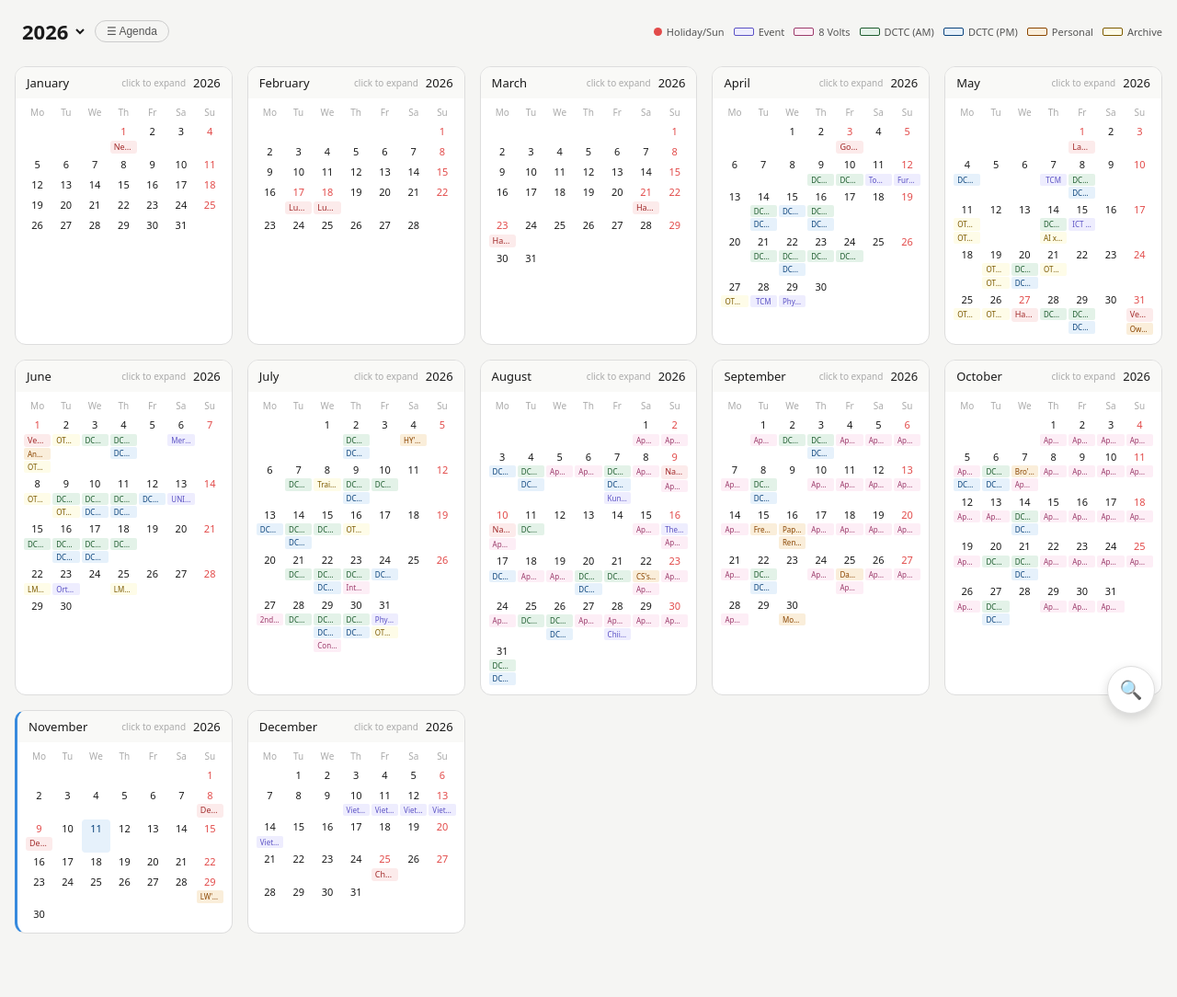
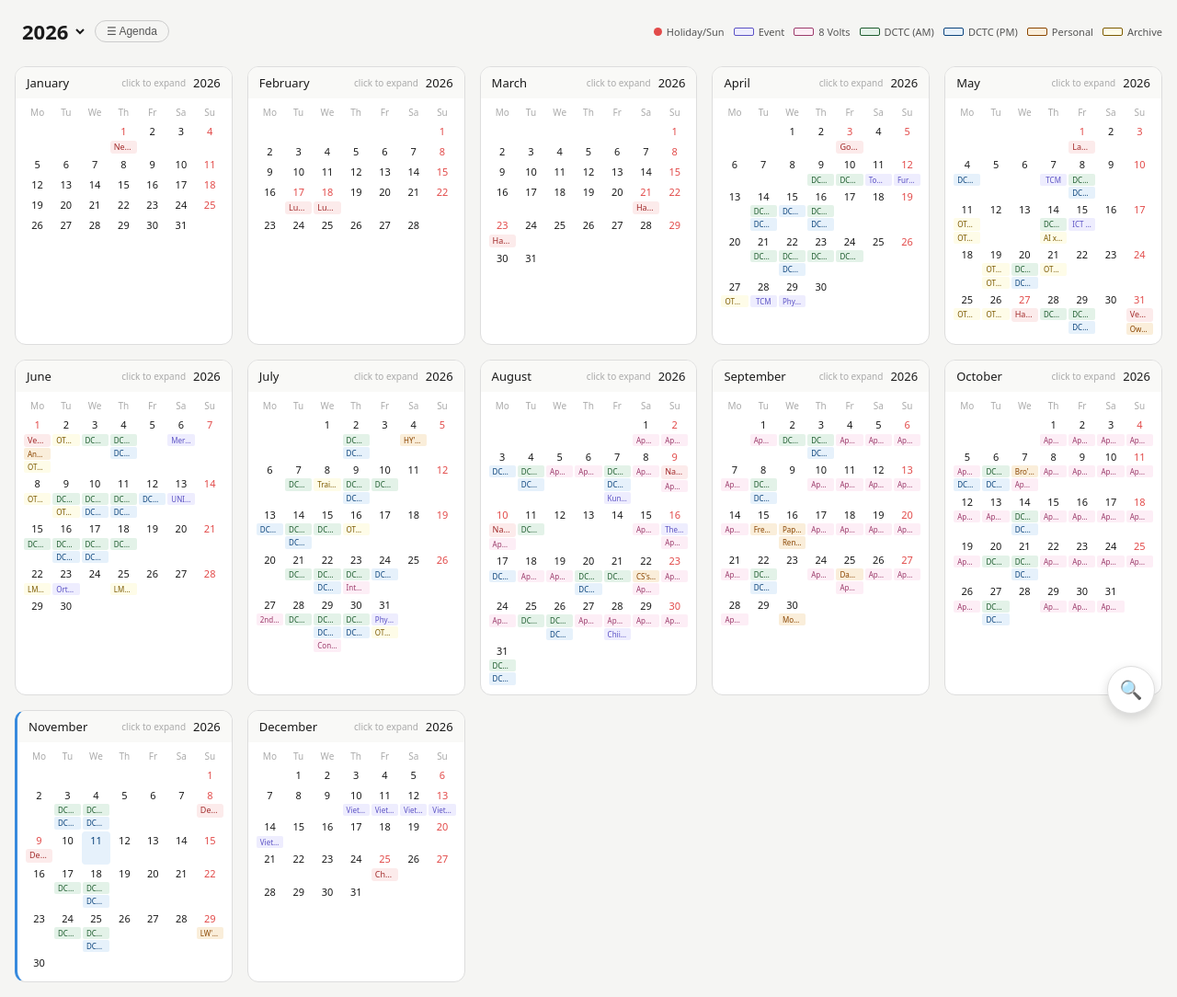
Before and after one commit to koloyok/calendar, a plain HTML site: page index.html in a window 1280 px wide. Shown: the whole page at 92% size. Before the commit the page ends 1031 px from the top, so only its background shows below. Drawn offline with Linux system fonts and the light colour scheme.

Commit message:
Update calendar

```diff
--- a/index.html
+++ b/index.html
@@ -464,6 +464,12 @@ const FE={
     {t:'DCTC (AM)',d:[{l:'Time',v:'0830–1200'},{l:'Venue',v:'Changi Naval Base'}],...COLORS.emerald,cat:'event'},
     {t:'DCTC (PM)',d:[{l:'Time',v:'1300–1630'},{l:'Venue',v:'Changi Naval Base'}],...COLORS.cerulean,cat:'event'}
   ],
+  '2026-11-03':[{t:'DCTC (AM)',d:[{l:'Time',v:'0830–1200'},{l:'Venue',v:'Changi Naval Base'}],...COLORS.emerald,cat:'event'},{t:'DCTC (PM)',d:[{l:'Time',v:'1300–1630'},{l:'Venue',v:'Changi Naval Base'}],...COLORS.cerulean,cat:'event'}],
+  '2026-11-04':[{t:'DCTC (AM)',d:[{l:'Time',v:'0830–1200'},{l:'Venue',v:'Changi Naval Base'}],...COLORS.emerald,cat:'event'},{t:'DCTC (PM)',d:[{l:'Time',v:'1300–1630'},{l:'Venue',v:'Changi Naval Base'}],...COLORS.cerulean,cat:'event'}],
+  '2026-11-17':[{t:'DCTC (AM)',d:[{l:'Time',v:'0830–1200'},{l:'Venue',v:'Changi Naval Base'}],...COLORS.emerald,cat:'event'}],
+  '2026-11-18':[{t:'DCTC (AM)',d:[{l:'Time',v:'0830–1200'},{l:'Venue',v:'Changi Naval Base'}],...COLORS.emerald,cat:'event'},{t:'DCTC (PM)',d:[{l:'Time',v:'1300–1630'},{l:'Venue',v:'Changi Naval Base'}],...COLORS.cerulean,cat:'event'}],
+  '2026-11-24':[{t:'DCTC (AM)',d:[{l:'Time',v:'0830–1200'},{l:'Venue',v:'Changi Naval Base'}],...COLORS.emerald,cat:'event'}],
+  '2026-11-25':[{t:'DCTC (AM)',d:[{l:'Time',v:'0830–1200'},{l:'Venue',v:'Changi Naval Base'}],...COLORS.emerald,cat:'event'},{t:'DCTC (PM)',d:[{l:'Time',v:'1300–1715'},{l:'Venue',v:'Changi Naval Base'}],...COLORS.cerulean,cat:'event'}],
   '2026-11-29':[{t:"LW's Birthday",d:[],...COLORS.tangerine,cat:'personal',recur:'yearly'}],
   '2026-12-10':[{t:'Vietnam Trip',d:[{l:'Time',v:'Day 1 of 5'}],...COLORS.violet,cat:'event'}],
   '2026-12-11':[{t:'Vietnam Trip',d:[{l:'Time',v:'Day 2 of 5'}],...COLORS.violet,cat:'event'}],
```
